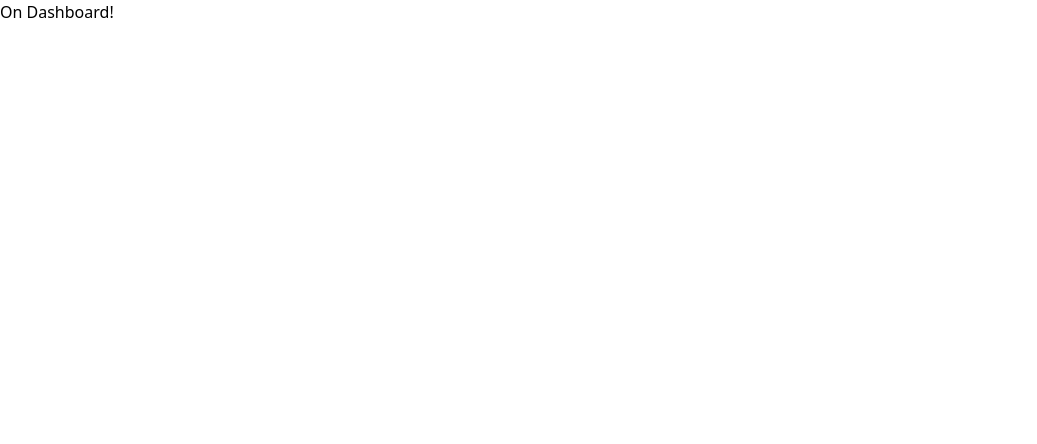
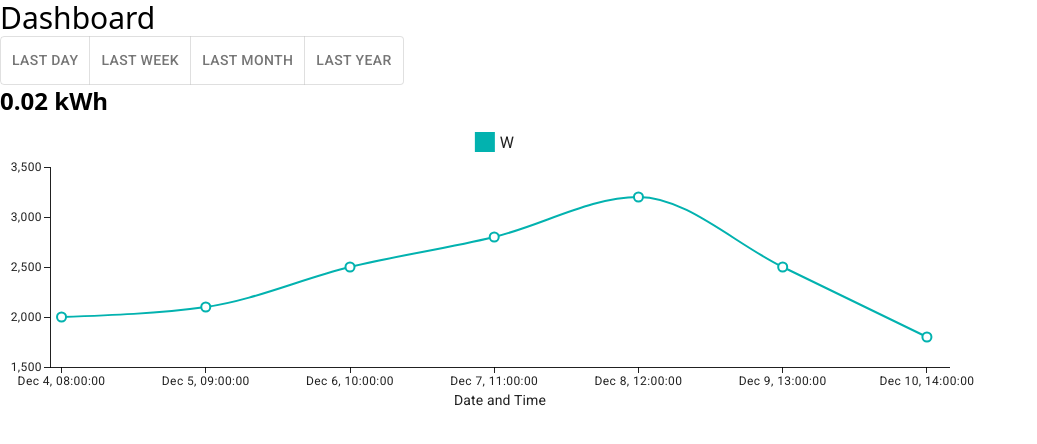
Before and after one commit to MasterprojektGreenGains/Frontend, a React (Create React App) app in the folder eco-village-frontend/: page /dashboard in a window 1280 px wide. Shown: the top 444 px of the page, without its empty margins (0-1037 px from the left). Built offline with nearby package versions, Linux system fonts and the light colour scheme.

Commit message:
added toggleButtonGroup, LineChart with Mockdata and kWh display

```diff
--- a/eco-village-frontend/package.json
+++ b/eco-village-frontend/package.json
@@ -3,9 +3,13 @@
   "version": "0.1.0",
   "private": true,
   "dependencies": {
+    "@babel/plugin-transform-private-property-in-object": "^7.25.9",
     "@emotion/react": "^11.13.3",
     "@emotion/styled": "^11.13.0",
+    "@fontsource/roboto": "^5.1.0",
+    "@mui/icons-material": "^6.1.5",
     "@mui/material": "^6.1.5",
+    "@mui/x-charts": "^7.21.0",
     "@testing-library/jest-dom": "^5.17.0",
     "@testing-library/react": "^13.4.0",
     "@testing-library/user-event": "^13.5.0",
@@ -13,6 +17,7 @@
     "@types/node": "^16.18.115",
     "@types/react": "^18.3.12",
     "@types/react-dom": "^18.3.1",
+    "dayjs": "^1.11.13",
     "react": "^18.3.1",
     "react-dom": "^18.3.1",
     "react-scripts": "5.0.1",
@@ -43,6 +48,7 @@
     ]
   },
   "devDependencies": {
+    "@babel/plugin-proposal-private-property-in-object": "^7.21.11",
     "react-router-dom": "^6.27.0",
     "tailwindcss": "^3.4.14"
   }
--- a/eco-village-frontend/src/index.tsx
+++ b/eco-village-frontend/src/index.tsx
@@ -2,6 +2,11 @@ import React from 'react';
 import ReactDOM from 'react-dom/client';
 import './index.css';
 import App from './components/App';
+import '@fontsource/roboto/300.css';
+import '@fontsource/roboto/400.css';
+import '@fontsource/roboto/500.css';
+import '@fontsource/roboto/700.css';
+
 
 const root = ReactDOM.createRoot(
   document.getElementById('root') as HTMLElement
--- a/eco-village-frontend/src/pages/Dashboard.tsx
+++ b/eco-village-frontend/src/pages/Dashboard.tsx
@@ -1,5 +1,89 @@
+import * as React from "react";
+import { Link } from "react-router-dom";
+import ToggleButton from "@mui/material/ToggleButton";
+import ToggleButtonGroup from "@mui/material/ToggleButtonGroup";
+import { LineChart } from "@mui/x-charts/LineChart";
+import dayjs from "dayjs";
+
 const Dashboard = () => {
-    return <h1>On Dashboard!</h1>
+  const [activeToggleDate, setActiveToggleDate] = React.useState<
+    string | null
+  >();
+
+  const xAxisData = [
+    new Date("2023-12-04T08:00:00"),
+    new Date("2023-12-05T09:00:00"),
+    new Date("2023-12-06T10:00:00"),
+    new Date("2023-12-07T11:00:00"),
+    new Date("2023-12-08T12:00:00"),
+    new Date("2023-12-09T13:00:00"),
+    new Date("2023-12-10T14:00:00"),
+  ];
+  const seriesData = [2000, 2100, 2500, 2800, 3200, 2500, 1800]; // Watts
+
+  function calculateEnergy(seriesData: number[]) {
+    const intervalInHours = 5 / 3600; // 5 seconds in hours
+    let totalEnergy = 0;
+
+    for (let power of seriesData) {
+      const powerInKW = power / 1000; // Convert watts to kilowatts
+      totalEnergy += powerInKW * intervalInHours; // Energy in kWh for this reading
+    }
+
+    return totalEnergy; // Total energy in kWh
+  }
+
+  const handleToggleDate = (
+    event: React.MouseEvent<HTMLElement>,
+    activeDate: string | null
+  ) => {
+    setActiveToggleDate(activeDate);
+  };
+
+  return (
+    <>
+      <Link to="/dashboard">
+        <div className="text-3xl">Dashboard</div>
+      </Link>
+      <ToggleButtonGroup
+        value={activeToggleDate}
+        exclusive
+        onChange={handleToggleDate}
+        aria-label="text alignment"
+      >
+        <ToggleButton value="lastday" aria-label="last day">
+          Last Day
+        </ToggleButton>
+        <ToggleButton value="lastweek" aria-label="last week">
+          Last Week
+        </ToggleButton>
+        <ToggleButton value="lastmonth" aria-label="last month">
+          Last Month
+        </ToggleButton>
+        <ToggleButton value="lastyear" aria-label="last year">
+          Last Year
+        </ToggleButton>
+      </ToggleButtonGroup>
+
+      <div className="text-2xl font-semibold">{calculateEnergy(seriesData).toFixed(2)} kWh</div>
+
+      <LineChart
+        xAxis={[
+          {
+            label: "Date and Time",
+            data: xAxisData,
+            tickInterval: xAxisData,
+            scaleType: "time",
+            valueFormatter: (date: Date) =>
+              dayjs(date).format("MMM D, HH:mm:ss"),
+          },
+        ]}
+        series={[{ label: "W", data: seriesData }]}
+        width={1000}
+        height={300}
+      />
+    </>
+  );
 };
 
 export default Dashboard;
```
Also changed, not shown: 1 other file (tests, documents, lock files or other folders).
